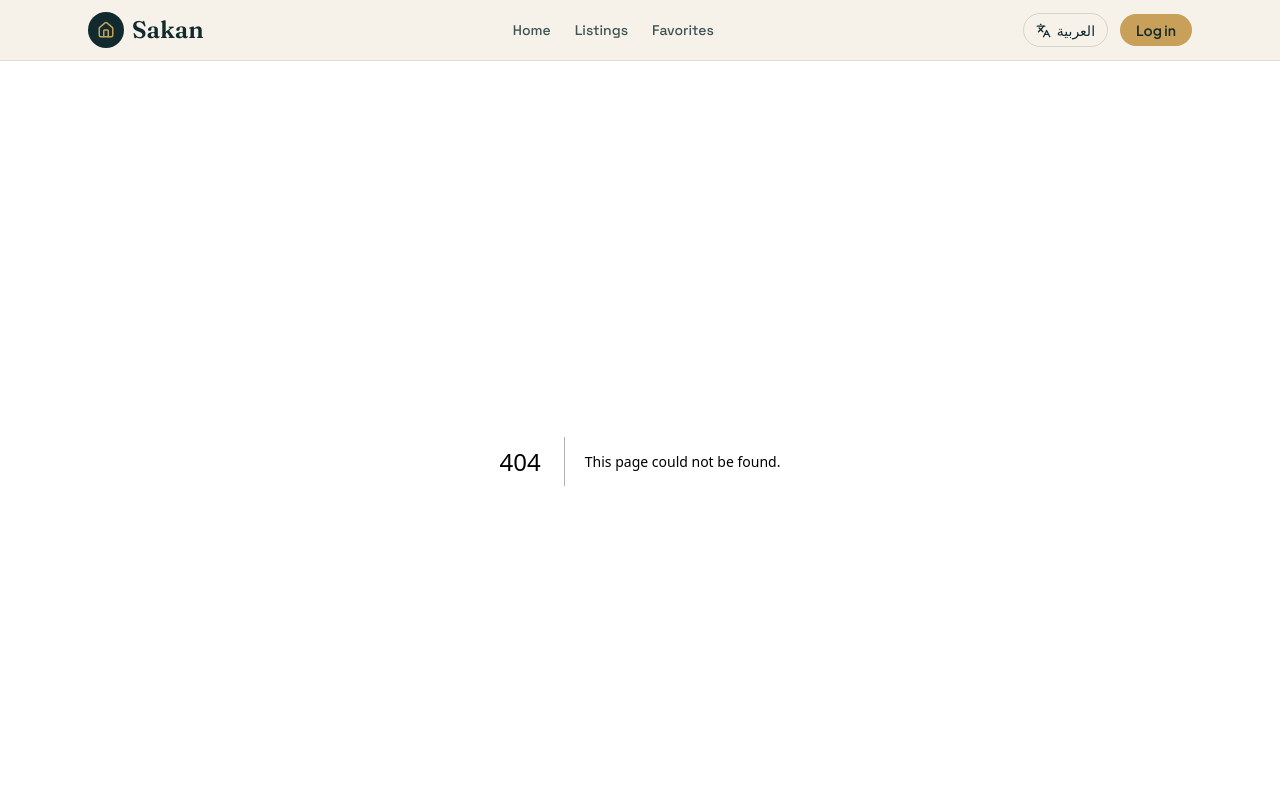
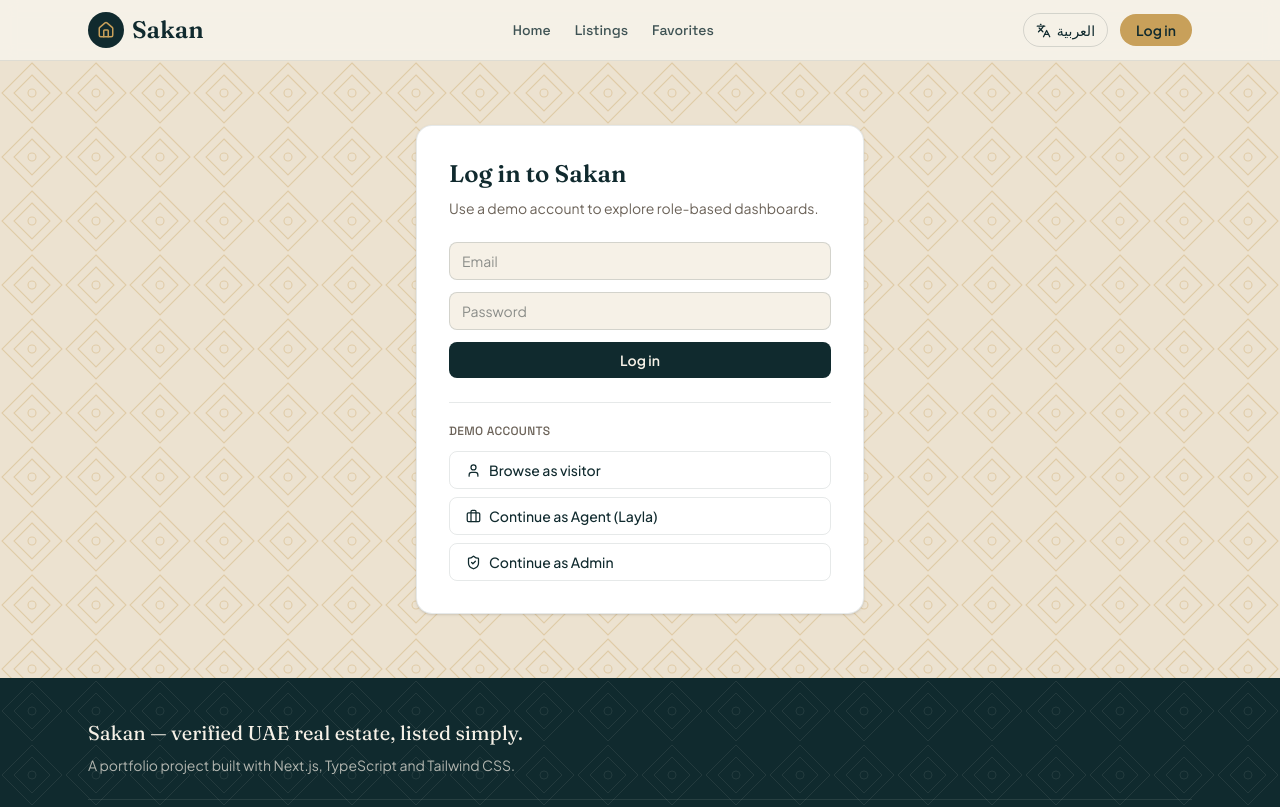
Before and after one commit to rohinigaikwad7057/sakan-portal, a Next.js app: page /login in a window 1280 px wide. Before the commit this address had no page. Shown: the top 807 px of the page. Built offline with nearby package versions, Linux system fonts and the light colour scheme.

Commit message:
feat: implement login page with demo role-based accounts (visitor, agent, admin)

```diff
--- /dev/null
+++ b/app/login/page.tsx
@@ -0,0 +1,73 @@
+"use client";
+
+import { useRouter } from "next/navigation";
+import { User, Briefcase, ShieldCheck } from "lucide-react";
+import { useAuth } from "@/context/AuthContext";
+import { useLanguage } from "@/context/LanguageContext";
+import { Role } from "@/lib/types";
+
+export default function LoginPage() {
+  const { t } = useLanguage();
+  const { loginAs } = useAuth();
+  const router = useRouter();
+
+  const handleLogin = (role: Role) => {
+    loginAs(role);
+    if (role === "agent") router.push("/dashboard/agent");
+    else if (role === "admin") router.push("/dashboard/admin");
+    else router.push("/listings");
+  };
+
+  return (
+    <div className="lattice-pattern flex min-h-[70vh] items-center justify-center bg-sand-deep px-4 py-16">
+      <div className="w-full max-w-md rounded-2xl border border-ink/10 bg-white p-8 shadow-sm">
+        <h1 className="font-display text-2xl font-semibold text-ink">{t.auth.loginTitle}</h1>
+        <p className="mt-2 text-sm text-muted">{t.auth.loginSubtitle}</p>
+
+        <form className="mt-6 space-y-3" onSubmit={(e) => e.preventDefault()}>
+          <input
+            type="email"
+            placeholder={t.auth.email}
+            className="focus-ring w-full rounded-lg border border-ink/15 bg-sand px-3 py-2 text-sm outline-none"
+          />
+          <input
+            type="password"
+            placeholder={t.auth.password}
+            className="focus-ring w-full rounded-lg border border-ink/15 bg-sand px-3 py-2 text-sm outline-none"
+          />
+          <button
+            type="button"
+            onClick={() => handleLogin("user")}
+            className="focus-ring w-full rounded-lg bg-ink px-4 py-2 text-sm font-semibold text-sand transition-opacity hover:opacity-90"
+          >
+            {t.auth.submit}
+          </button>
+        </form>
+
+        <div className="mt-6 border-t border-ink/10 pt-5">
+          <p className="font-utility text-xs uppercase tracking-wide text-muted">{t.auth.demoAccounts}</p>
+          <div className="mt-3 space-y-2">
+            <button
+              onClick={() => handleLogin("user")}
+              className="focus-ring flex w-full items-center gap-2 rounded-lg border border-ink/10 px-4 py-2 text-sm font-medium text-ink transition-colors hover:bg-sand"
+            >
+              <User size={15} /> {t.auth.asUser}
+            </button>
+            <button
+              onClick={() => handleLogin("agent")}
+              className="focus-ring flex w-full items-center gap-2 rounded-lg border border-ink/10 px-4 py-2 text-sm font-medium text-ink transition-colors hover:bg-sand"
+            >
+              <Briefcase size={15} /> {t.auth.asAgent}
+            </button>
+            <button
+              onClick={() => handleLogin("admin")}
+              className="focus-ring flex w-full items-center gap-2 rounded-lg border border-ink/10 px-4 py-2 text-sm font-medium text-ink transition-colors hover:bg-sand"
+            >
+              <ShieldCheck size={15} /> {t.auth.asAdmin}
+            </button>
+          </div>
+        </div>
+      </div>
+    </div>
+  );
+}
```
